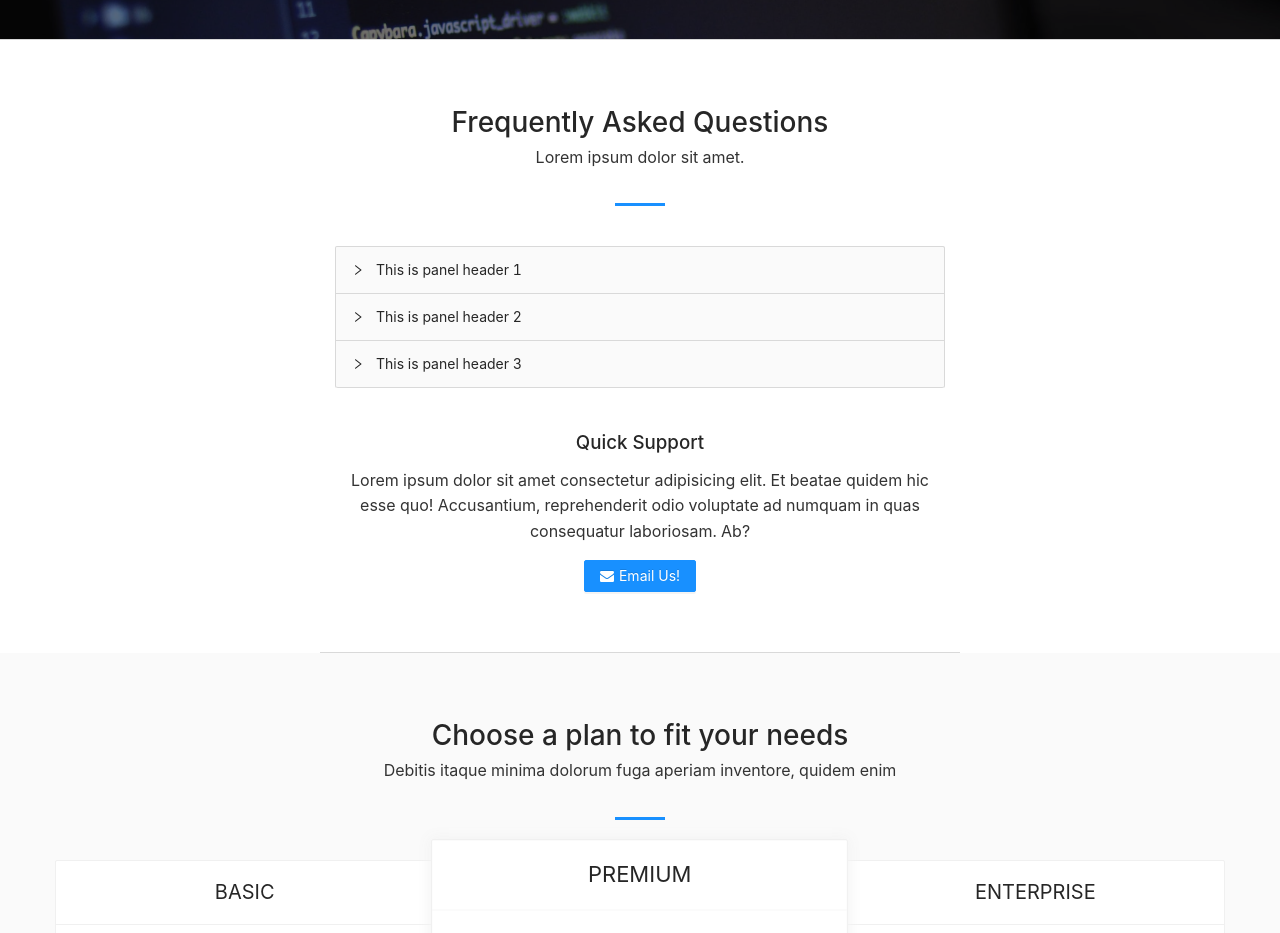
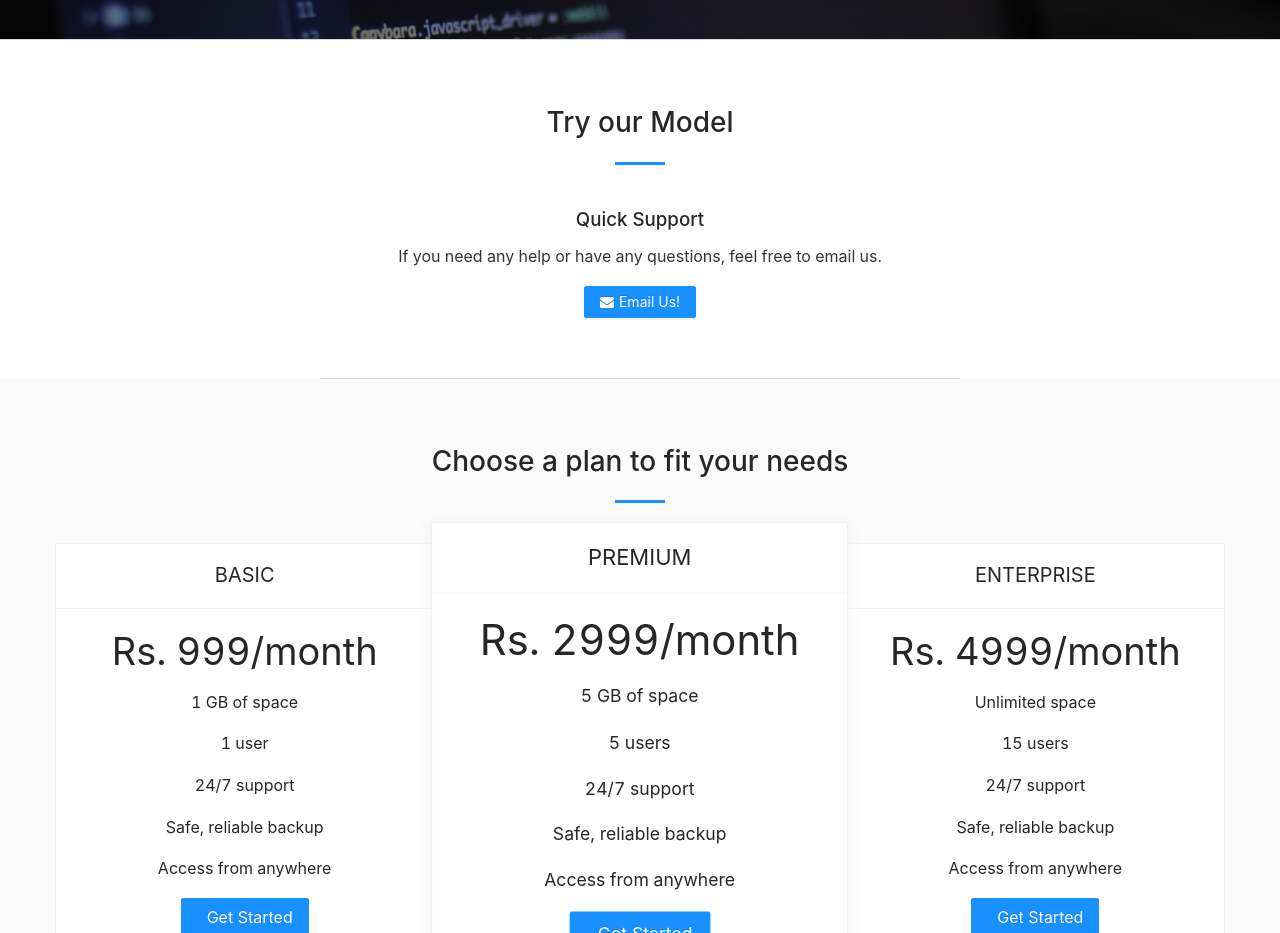
Before and after one commit to ShauryaBhandari/Major-Project, a React (Create React App) app: page / in a window 1280 px wide. Shown: the part 1867-2800 px from the top of the page. Built offline with nearby package versions, Linux system fonts and the light colour scheme.

Commit message:
Frontend done

```diff
--- a/src/Components/Common/AppHeader.js
+++ b/src/Components/Common/AppHeader.js
@@ -24,7 +24,7 @@ const AppHeader = () => {
             <Link href="#hero" title="Home" />
             <Link href="#about" title="About" />
             <Link href="#hiw" title="How it works" />
-            <Link href="#faq" title="FAQ" />
+            <Link href="#faq" title="Trial" />
             <Link href="#pricing" title="Pricing" />
             <Link href="#contact" title="Contact" />
           </Anchor>
--- a/src/Components/Contact/Contact.js
+++ b/src/Components/Contact/Contact.js
@@ -7,7 +7,7 @@ const Contact = () => {
       <div className="container-fluid">
         <div className="titleHolder">
           <h2>Get in Touch</h2>
-          <p>Dolore nam rerum obcaecati fugit odio nobis Molestiae rerum</p>
+          <p>To explore further or get in touch.</p>
         </div>
         <Form
           name="normal_login"
--- a/src/Components/FAQ/FAQ.js
+++ b/src/Components/FAQ/FAQ.js
@@ -11,35 +11,13 @@ const FAQ = () => {
     >
       <div className="container-fluid">
         <div className="titleHolder">
-          <h2>Frequently Asked Questions</h2>
-          <p>Lorem ipsum dolor sit amet.</p>
+          <h2>Try our Model</h2>
         </div>
-        <Collapse accordion>
-          <Panel header="This is panel header 1" key="1">
-            <p>
-              Lorem ipsum dolor sit amet, consectetur adipisicing elit. Autem a
-              ea possimus nobis quis. Quod commodi veniam ducimus eaque nam!
-            </p>
-          </Panel>
-          <Panel header="This is panel header 2" key="2">
-            <p>
-              Lorem ipsum dolor sit amet, consectetur adipisicing elit. Autem a
-              ea possimus nobis quis. Quod commodi veniam ducimus eaque nam!
-            </p>
-          </Panel>
-          <Panel header="This is panel header 3" key="3">
-            <p>
-              Lorem ipsum dolor sit amet, consectetur adipisicing elit. Autem a
-              ea possimus nobis quis. Quod commodi veniam ducimus eaque nam!
-            </p>
-          </Panel>
-        </Collapse>
+        {/* Yahan model aayega */}
         <div className="quickSupport">
           <h3>Quick Support</h3>
           <p>
-            Lorem ipsum dolor sit amet consectetur adipisicing elit. Et beatae
-            quidem hic esse quo! Accusantium, reprehenderit odio voluptate ad
-            numquam in quas consequatur laboriosam. Ab?
+            If you need any help or have any questions, feel free to email us.
           </p>
           <Button type="primary">
             <i
--- a/src/Components/Footer/AppFooter.js
+++ b/src/Components/Footer/AppFooter.js
@@ -7,7 +7,7 @@ const AppFooter = () => {
       <div className="footer">
         <div className="logo">
           <i className="fas fa-bolt"></i>
-          <a href="http://google.com">Tech</a>
+          <a href="http://google.com">Test app</a>
         </div>
         <ul className="socials">
           <li>
@@ -36,7 +36,7 @@ const AppFooter = () => {
             </a>
           </li>
         </ul>
-        <div className="copyright">Copyright &copy; 2020 Tech</div>
+        <div className="copyright">Copyright &copy; 2020 Test App</div>
         <BackTop>
           <div className="goTop">
             <i className="fas fa-arrow-circle-up"></i>
--- a/src/Components/Plans/Plans.js
+++ b/src/Components/Plans/Plans.js
@@ -5,7 +5,7 @@ const data = [
     title: "Basic",
     content: [
       {
-        price: "£29.99",
+        price: "Rs. 999/month",
         space: "1 GB of space",
         user: "1 user",
         support: "24/7 support",
@@ -18,7 +18,7 @@ const data = [
     title: "Premium",
     content: [
       {
-        price: "£59.99",
+        price: "Rs. 2999/month",
         space: "5 GB of space",
         user: "5 users",
         support: "24/7 support",
@@ -31,7 +31,7 @@ const data = [
     title: "Enterprise",
     content: [
       {
-        price: "£99.99",
+        price: "Rs. 4999/month",
         space: "Unlimited space",
         user: "15 users",
         support: "24/7 support",
@@ -47,9 +47,6 @@ const Plans = () => {
       <div className="container-fluid">
         <div className="titleHolder">
           <h2>Choose a plan to fit your needs</h2>
-          <p>
-            Debitis itaque minima dolorum fuga aperiam inventore, quidem enim
-          </p>
         </div>
         <List
           grid={{
```
Also changed, not shown: src/Components/Home/Home.js (line endings or trailing spaces).
